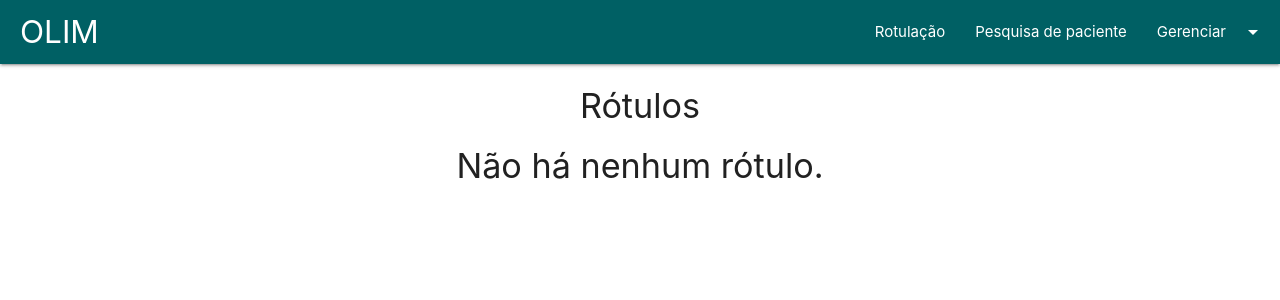
After one commit to labora-lab/olim, a Flask app: template olim/templates/labels.html in a window 1280 px wide. The commit adds this page. Shown: the top 300 px of the page. Run offline with Flask 2, Linux system fonts and the light colour scheme; the template is opened without the code that fills it, so the values that code supplies are empty.

Commit message:
Added basic management for hidden texts and labels

```diff
--- a/olim/__init__.py
+++ b/olim/__init__.py
@@ -5,3 +5,5 @@ app = Flask(__name__)
 from . import patient
 from . import search
 from . import commands
+from . import hidden
+from . import labels
--- a/olim/commands.py
+++ b/olim/commands.py
@@ -5,6 +5,7 @@ from .functions import (
     create_new_label,
     add_text_to_hide,
     remove_from_hidden,
+    remove_from_labels,
 )
 from flask import request, render_template
 import json
@@ -157,6 +158,7 @@ def hide_all(**args):
             "text": f"Sempre esconderá texto {text}",
         }
 
+
 def remove_hidden(**args):
     text_id = args.get("text_id", None)
 
@@ -171,13 +173,38 @@ def remove_hidden(**args):
     if text_id == None:
         return {
             "type": "error",
-            "text": f"Missing data: {text_id}",
+            "text": "Missing data: text_id",
         }
     else:
         return {
             "type": "OK",
             "text": f"Texto {text_id} removido da lista de escondidos",
         }
+
+
+def remove_label(**args):
+    label = args.get("label", None)
+    label_id = args.get("label_id", None)
+
+    try:
+        remove_from_labels(label_id)
+    except:
+        return {
+            "type": "error",
+            "text": "Failed writing to database",
+        }
+
+    if label == None or label_id == None:
+        return {
+            "type": "error",
+            "text": "Missing data: label or id",
+        }
+    else:
+        return {
+            "type": "OK",
+            "text": f"Rótulo {label} removido",
+        }
+
 
 COMMANDS = {
     "hide-one": hide_one,
@@ -186,6 +213,7 @@ COMMANDS = {
     "add-label": add_label,
     "new-label": new_label,
     "remove-hidden": remove_hidden,
+    "remove-label": remove_label,
 }
 
 ERROR_NO_CMD = {"type": "error", "text": "No command passed"}
--- a/olim/hidden.py
+++ b/olim/hidden.py
@@ -1,9 +1,6 @@
 from . import app
 from .functions import get_all_hidden
-from flask import request, render_template
-import secrets
-import json
-
+from flask import render_template
 
 
 @app.route("/hidden", methods=["GET"])
--- a/olim/static/js/scripts.js
+++ b/olim/static/js/scripts.js
@@ -252,8 +252,18 @@ function create_label(label, patient_id) {
     $("#new_label").val("");
 }
 
+// Calls the backend to remove an entry from hidden index
+function remove_from_hidden(text_id) {
+    run_command('remove-hidden', ['text_id=' + text_id, 'callback=delete_id("text_' + text_id + '");'])
+}
+
+// Calls the backend to remove an entry from hidden index
+function remove_label(label, label_id) {
+    run_command('remove-label', ['label=' + label, 'label_id=' + label_id, 'callback=delete_by_class("label_' + label_id + '");'])
+}
+
 //// Callback functions to hide, unhide entries, add elements, etc
-// Change the state of a text to hidden
+// Callback: Change the state of a text to hidden
 function hide_text(id) {
     if (!$('.btn-hide').is(':visible'))
         $("#text_" + id).hide();
@@ -271,7 +281,7 @@ function hide_text(id) {
     update_hidden_counts();
 }
 
-// Change the state of a text from hidden
+// Callback: Change the state of a text from hidden
 function unhide_text(id) {
     $("#text_" + id).removeClass("hidden-entry");
     $("#full_" + id).removeClass("red");
@@ -287,7 +297,7 @@ function unhide_text(id) {
     update_hidden_counts();
 }
 
-// Change a label selection to yes
+// Callback: Change a label selection to yes
 function mark_label(label_id, value) {
     // Unselect all
     $("#no_sel_" + label_id).addClass("hidden");
@@ -310,9 +320,18 @@ function mark_label(label_id, value) {
     }
 }
 
-// Add a label to the screen
+// Callback: Add a label to the screen
 function add_label(html) {
     $("#labels").append(html)
+}
+
+//Callback: Delete a text from hidden page
+function delete_id(id) {
+    $('#' + id).remove();
+}
+//Callback: Delete a text from hidden page
+function delete_by_class(class_name) {
+    $('.' + class_name).remove();
 }
 
 // Update hightlighted texts
@@ -349,8 +368,3 @@ function init_highlight(data) {
     let instances = M.Chips.init(elems, options);
     update_highlight();
 }
-
-// Calls the backend to remove an entry from hidden index
-function remove_from_hidden(text_id) {
-    run_command('remove-hidden', ['text_id=' + text_id])
-}
--- a/olim/templates/base.html
+++ b/olim/templates/base.html
@@ -15,6 +15,10 @@
 </head>
 
 <body>
+    <ul id="dropdown1" class="dropdown-content">
+        <li><a href="./labels">Rótulos</a></li>
+        <li><a href="./hidden">Textos ocultos</a></li>
+    </ul>
     <nav>
         <div class="nav-wrapper cyan darken-4">
             <span class="brand-logo left tooltipped" data-tooltip="Open Labeller for Iterative Machine learning">
@@ -23,9 +27,21 @@
             <ul id="nav-mobile" class="right">
                 <li><a href="./">Rotulação</a></li>
                 <li><a href="./search">Pesquisa de paciente</a></li>
+                <li><a class="dropdown-trigger" href="#!" data-target="dropdown1">Gerenciar<i
+                            class="material-icons right">arrow_drop_down</i></a></li>
             </ul>
         </div>
     </nav>
+    <div id="warning" class="modal">
+        <div class="modal-content">
+            <h4 id="warning-title"><i class="material-icons red-text text-darken-2">warning</i> Atenção</h4>
+            <p id="warning-text">A bunch of text</p>
+        </div>
+        <div class="modal-footer">
+            <a class="modal-close red darken-3 btn waves-effect waves-red" id="warning-close">Continuar</a>
+            <a class="modal-close btn waves-effect waves-green">Sair</a>
+        </div>
+    </div>
     <div class="container" style="margin-top: 20px;">
         {% block content %}{% endblock %}
     </div>
--- /dev/null
+++ b/olim/templates/labels.html
@@ -0,0 +1,35 @@
+{% extends "base.html" %}
+{% block title %}Rótulos{% endblock %}
+
+{% block content %}
+<div class="col s12">
+    <h4 class="center">Rótulos</h4>
+</div>
+{% if res %}
+<div class="row">
+    <div class="col card s12 tight-bottom">
+        {% for r in res %}
+        {% set label = r['label'] %}
+        {% set label_id = r['_id'] %}
+        {% if not loop.first %}<div class="divider label_{{label_id}}"></div>{% endif %}
+        <div class="card-content label_{{label_id}}">
+            <a class="btn-floating btn btn-to-hide btn-flat waves-ligh tooltipped right
+                                                        data-position" bottom" data-tooltip="Remover rótulo" ,
+                onclick="show_warnning('Remover este rótulo não remove as rotulações efetuadas com ele, caso ele seja recriado as rotulações serão restauradas, para novas rotulações crie um novo rótulo com novo nome.','remove_label(\'{{label}}\', \'{{label_id}}\');');">
+                <i class="material-icons red-text text-darken-4">remove_circle_outline</i>
+            </a>
+            <h5>{{label}}</h5>
+        </div>
+        {% endfor %}
+    </div>
+</div>
+{% else %}
+<h4 class="center">Não há nenhum rótulo.</h4>
+{% endif %}
+
+{% endblock %}
+
+{% block more_scripts %}
+<script>
+</script>
+{% endblock %}
--- a/olim/templates/patient.html
+++ b/olim/templates/patient.html
@@ -36,7 +36,7 @@
                     </a>
                     <a class="btn-floating btn btn-to-hide btn-flat waves-light tooltipped{%if row['is_hidden'] or row['hidden_everywhere'] %} hidden{%endif%}"
                         data-position="bottom" data-tooltip="Ocultar todos como este"
-                        onclick="show_warnning('Isto esconderá todos os textos iguais a \'{{row['short_text']}}\', esta ação não é reversível no momento!\n\nDeseja continuar?', 'hide_all(\'{{row['text']}}\', \'{{row['text_id']}}\', \'{{patient_id}}\');');">
+                        onclick="show_warnning('Isto esconderá todos os textos iguais a \'{{row['short_text']}}\'!\n\nDeseja continuar?', 'hide_all(\'{{row['text']}}\', \'{{row['text_id']}}\', \'{{patient_id}}\');');">
                         <i class=" material-icons grey-text text-darken-4">remove_circle</i>
                     </a>
                     <a class="btn-floating btn btn-to-show btn-flat waves-light tooltipped{%if not row['is_hidden'] %} hidden{%endif%}"
```
Also changed, not shown: olim/functions.py (+14 -9 lines), olim/labels.py (added, +12 -0 lines), olim/templates/hidden.html (+8 -4 lines), olim/templates/index.html (+0 -10 lines).
